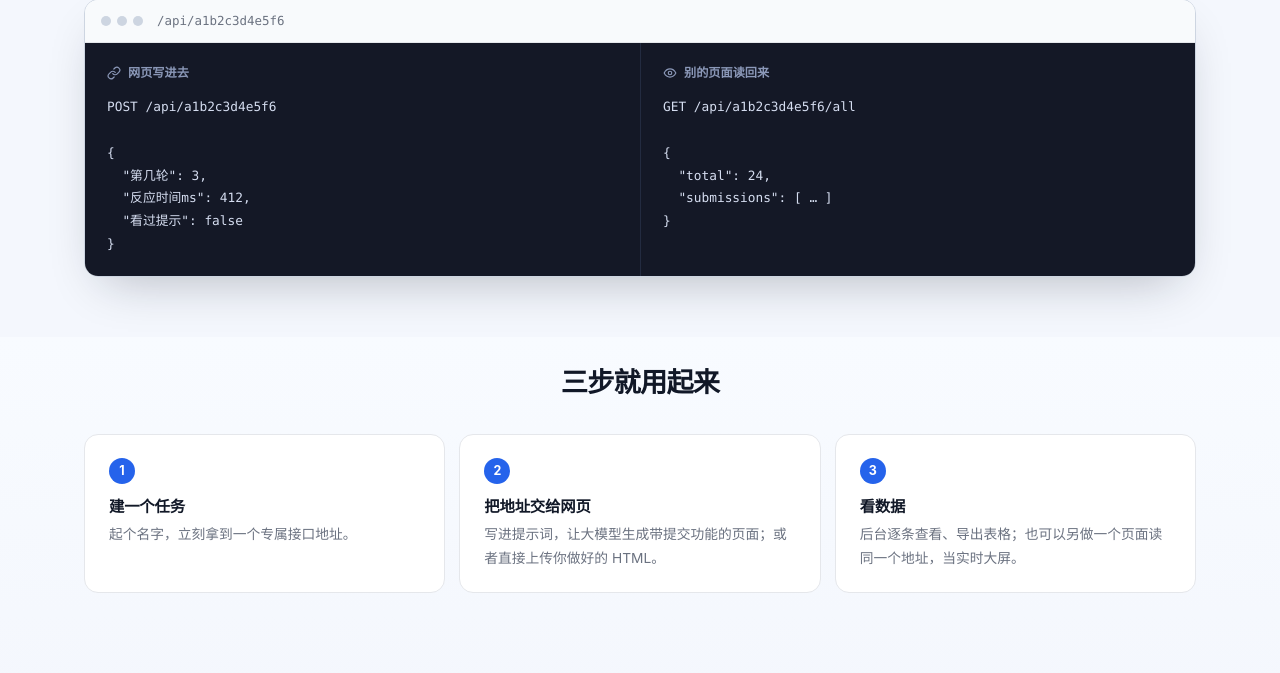
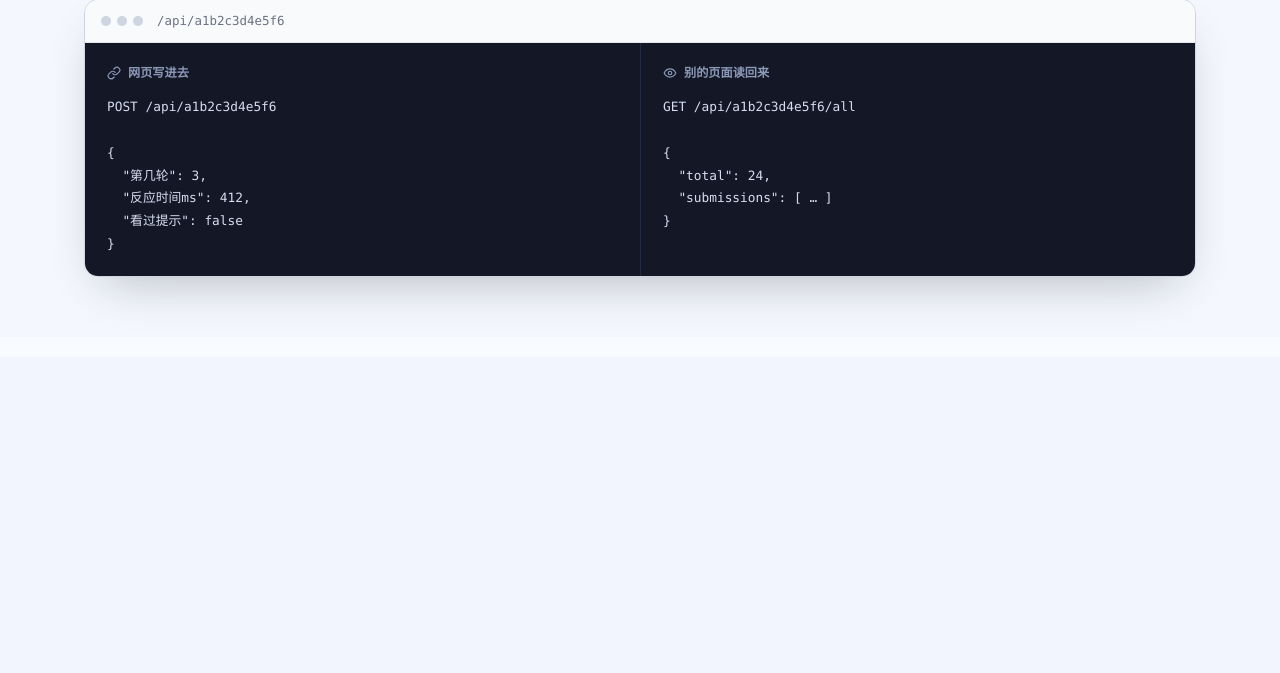
Before and after one commit to Qiuzizhao/QiuForm, a Flask app: page / in a window 1280 px wide. Shown: the part 463-1136 px from the top of the page. After the commit the page ends 762 px from the top, so only its background shows below. Run offline with Flask 3, Linux system fonts and the light colour scheme; parts of the project's set-up code (start-up, migrations or seed data) failed here and were passed over.

Commit message:
首页去掉「三步就用起来」板块，同批清掉只给它用的样式

```diff
--- a/qiuform/static/app.css
+++ b/qiuform/static/app.css
@@ -738,7 +738,8 @@ a:hover > .thumb { transform: scale(1.04); border-color: var(--accent); }
 
 /* ------------------------------------------------------- 产品示意窗口 */
 
-.lp-showcase { margin-bottom: 88px; animation: lp-rise .8s cubic-bezier(.22, 1, .36, 1) .3s both; }
+/* 产品示意是首页最后一块，下边距交给 .page 自己的 padding */
+.lp-showcase { margin-bottom: 0; animation: lp-rise .8s cubic-bezier(.22, 1, .36, 1) .3s both; }
 .lp-window {
   background: var(--surface); border: 1px solid var(--line-strong);
   border-radius: var(--r-lg); overflow: hidden; box-shadow: var(--shadow-lg);
@@ -768,43 +769,10 @@ a:hover > .thumb { transform: scale(1.04); border-color: var(--accent); }
   white-space: pre; overflow-x: auto;
 }
 
-/* ------------------------------------------------------------ 区块 */
-
-.lp-section { margin-bottom: 88px; }
-.lp-section-last { margin-bottom: 0; }
-.lp-head { text-align: center; margin-bottom: 34px; }
-.lp-head h2 {
-  font-size: clamp(1.3rem, 3vw, 1.7rem);
-  letter-spacing: -.028em; margin: 0;
-}
-.lp-head p { font-size: .95rem; color: var(--muted); max-width: 44ch; margin: 0 auto; }
-
-/* ------------------------------------------------------------ 步骤 */
-
-.lp-steps {
-  list-style: none; margin: 0; padding: 0;
-  display: grid; grid-template-columns: repeat(3, minmax(0, 1fr)); gap: 14px;
-}
-.lp-steps li {
-  background: var(--surface); border: 1px solid var(--line);
-  border-radius: var(--r-lg); padding: 22px 24px;
-}
-.lp-step-num {
-  display: inline-grid; place-items: center;
-  width: 26px; height: 26px; border-radius: 50%; margin-bottom: 13px;
-  background: var(--accent); color: #fff; font-size: .78rem; font-weight: 700;
-}
-.lp-steps h3 { font-size: .96rem; letter-spacing: -.012em; margin-bottom: 6px; }
-.lp-steps p { font-size: .86rem; color: var(--muted); line-height: 1.7; margin: 0; }
-
 /* ------------------------------------------------------------ 窄屏 */
 
-@media (max-width: 900px) {
-  .lp-steps { grid-template-columns: minmax(0, 1fr); }
-}
 @media (max-width: 760px) {
   .lp-hero { padding: 56px 0 44px; }
-  .lp-showcase, .lp-section { margin-bottom: 60px; }
   .lp-window-body { grid-template-columns: minmax(0, 1fr); }
   .lp-pane + .lp-pane { border-left: 0; border-top: 1px solid #232b40; }
 }
--- a/qiuform/templates/landing.html
+++ b/qiuform/templates/landing.html
@@ -56,29 +56,4 @@
   </div>
 </section>
 
-{# ---------------------------------------------------------------- 步骤 #}
-<section class="lp-section lp-section-last">
-  <header class="lp-head">
-    <h2>三步就用起来</h2>
-  </header>
-
-  <ol class="lp-steps">
-    <li>
-      <span class="lp-step-num">1</span>
-      <h3>建一个任务</h3>
-      <p>起个名字，立刻拿到一个专属接口地址。</p>
-    </li>
-    <li>
-      <span class="lp-step-num">2</span>
-      <h3>把地址交给网页</h3>
-      <p>写进提示词，让大模型生成带提交功能的页面；或者直接上传你做好的 HTML。</p>
-    </li>
-    <li>
-      <span class="lp-step-num">3</span>
-      <h3>看数据</h3>
-      <p>后台逐条查看、导出表格；也可以另做一个页面读同一个地址，当实时大屏。</p>
-    </li>
-  </ol>
-</section>
-
 {% endblock %}
```
